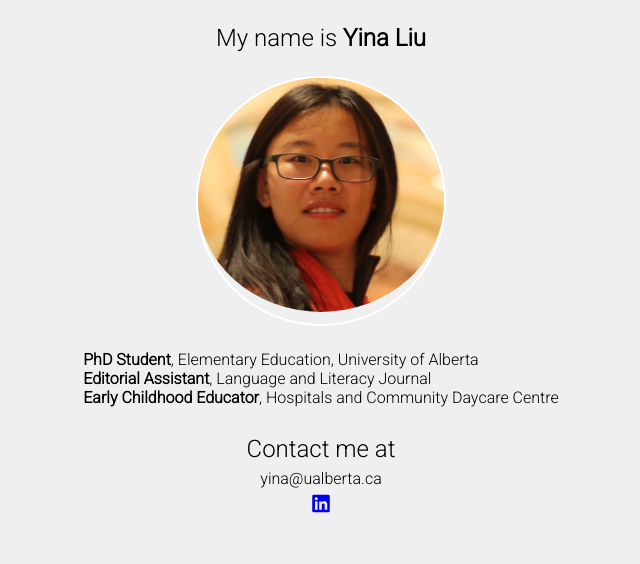
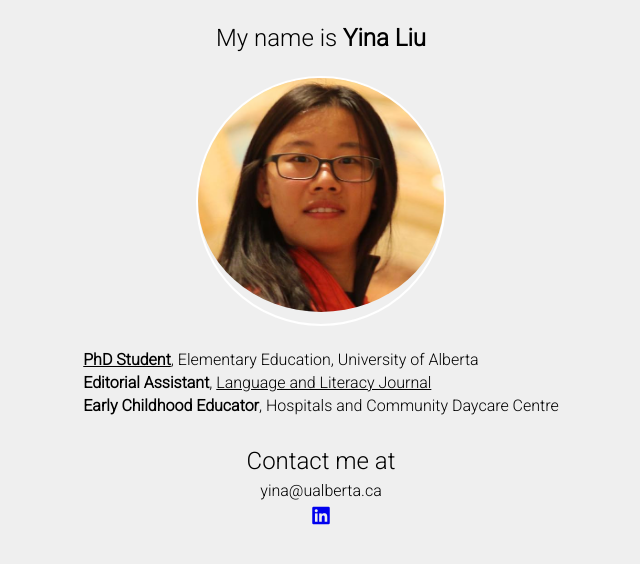
Before and after one commit to yu2/yu2.github.io, a Jekyll site: the page prj/yina/yina.html, which Jekyll copies as it is, in a window 1280 px wide. Shown: the top 564 px of the page, without its empty margins (319-959 px from the left). Built offline with Jekyll 4.4.1, drawn with Linux system fonts in a browser that asks for light colours; nearby versions of some CDN libraries; some web fonts are replaced.

Commit message:
Add files via upload

```diff
--- a/prj/yina/yina.css
+++ b/prj/yina/yina.css
@@ -40,6 +40,10 @@
 	font-size: 1em;
 }
 
+.role-line {
+	padding-bottom: .25em;
+}
+
 .intro-message {
 	padding-top: 1em;
 	padding-bottom: 1em;
@@ -76,3 +80,11 @@
 .bold {
 	font-weight: bold;
 }
+
+.role-line a:link {
+	color: black
+}
+
+.role-line a:visited {
+  color: black
+}
--- a/prj/yina/yina.html
+++ b/prj/yina/yina.html
@@ -13,9 +13,9 @@
 			<img src="yina square.png" class="photo">
 		</div>
 		<div class="roles">
-			<p><span class="bold">PhD Student</span>, Elementary Education, University of Alberta</p>
-			<p><span class="bold">Editorial Assistant</span>, Language and Literacy Journal</p>
-			<p><span class="bold">Early Childhood Educator</span>, Hospitals and Community Daycare Centre</p>
+			<p class="role-line"><span class="bold"><a href="https://directory.ualberta.ca/person/yina" target="_blank">PhD Student</a></span>, Elementary Education, University of Alberta</p>
+			<p class="role-line"><span class="bold">Editorial Assistant</span>, <a href="https://journals.library.ualberta.ca/langandlit/index.php/langandlit" target="_blank">Language and Literacy Journal</a></p>
+			<p class="role-line"><span class="bold">Early Childhood Educator</span>, Hospitals and Community Daycare Centre</p>
 		</div>
 		<div class="contact">
 			<p class="contact-heading heading1">Contact me at</p>
```
